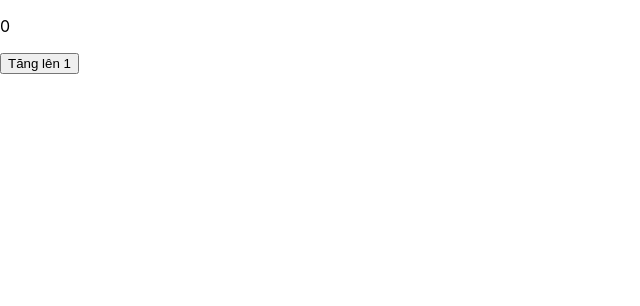
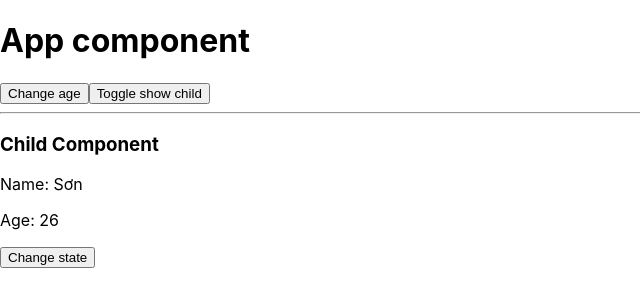
Before and after one commit to TtinTt/ra-learn-ractJs, a React (Create React App) app: page / in a window 1280 px wide. Shown: the top 306 px of the page, without its empty margins (0-640 px from the left). Built offline with nearby package versions, Linux system fonts and the light colour scheme.

Commit message:
no message

```diff
--- a/src/App.js
+++ b/src/App.js
@@ -1,47 +1,42 @@
-import logo from "./logo.svg";
 import "./App.css";
 import React from "react";
-
-// function App() {
-//   return (
-//     <div className="App">
-//       <header className="App-header">
-//         <img src={logo} className="App-logo" alt="logo" />
-//         <p>
-//           Edit <code>src/App.js</code> and save to reload.
-//         </p>
-//         <a
-//           className="App-link"
-//           href="https://reactjs.org"
-//           target="_blank"
-//           rel="noopener noreferrer"
-//         >
-//           Learn React
-//         </a>
-//       </header>
-//     </div>
-//   );
-// }
+import Child from "./Child";
 
 class App extends React.Component {
-  constructor() {
-    super();
-    this.state = { number: 0 };
+  constructor(props) {
+    super(props);
+    this.state = { age: 26, isShowChild: true };
+    console.log("constructor đã chạy");
+    this.handleChangeAge = this.handleChangeAge.bind(this);
   }
-
-  inceaseNumber() {
+  componentWillMount() {
+    console.log("componentWillMount đã chạy");
+  }
+  handleChangeAge() {
+    this.setState({ age: 29 });
+  }
+  handleShowChild() {
     this.setState({
-      number: this.state.number + 1,
+      isShowChild: !this.state.isShowChild,
     });
   }
+  render() {
+    console.log("render đã chạy");
 
-  render() {
     return (
       <div>
-        <p>{this.state.number}</p>
-        <button onClick={() => this.inceaseNumber()}>Tăng lên 1</button>
+        <h1>App component</h1>
+        <button onClick={this.handleChangeAge}>Change age</button>
+        <button onClick={this.handleShowChild.bind(this)}>
+          Toggle show child
+        </button>
+        {this.state.isShowChild ? <Child age={this.state.age} /> : null}
       </div>
     );
   }
+
+  componentDidMount() {
+    console.log("componentDidMount đã chạy");
+  }
 }
 export default App;
--- /dev/null
+++ b/src/Child.js
@@ -0,0 +1,34 @@
+import React from "react";
+
+class Child extends React.Component {
+  constructor(props) {
+    super(props);
+    this.state = { name: "Sơn" };
+    console.log("constructor đã chạy");
+  }
+  componentWillMount() {
+    console.log("componentWillMount đã chạy");
+  }
+  handleChangeState = () => {
+    this.setState({ name: "Tín" });
+  };
+  render() {
+    console.log("render đã chạy");
+
+    return (
+      <div>
+        <hr></hr>
+        <h3>Child Component</h3>
+        <p>Name: {this.state.name}</p>
+        <p>Age: {this.props.age}</p>
+        <button onClick={this.handleChangeState}>Change state</button>
+      </div>
+    );
+  }
+
+  componentDidMount() {
+    console.log("componentDidMount đã chạy");
+  }
+  shouldComponentUpdate
+}
+export default Child;
```
